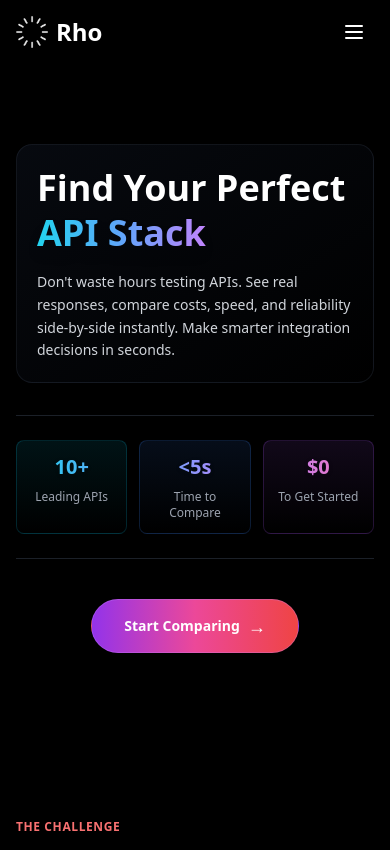
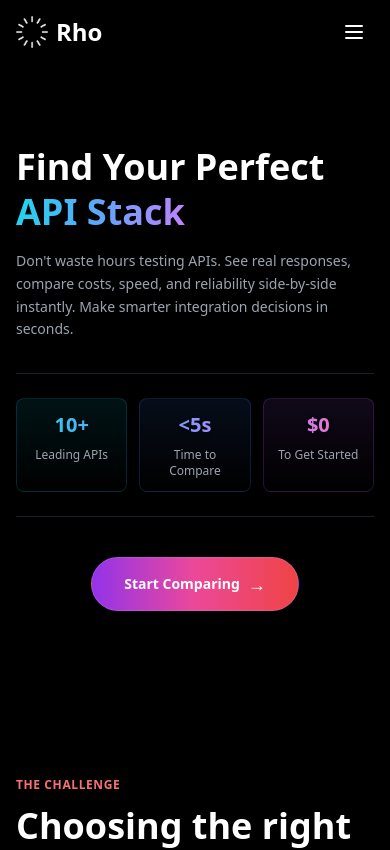
Before and after one commit to rainazab/CH12.0, a Next.js app in the folder rho-api-platform/: page / in a window 390 px wide. Shown: the top 850 px of the page. Built offline with nearby package versions, Linux system fonts and the light colour scheme; no server answers.

Commit message:
Remove background rectangle from hero content section

```diff
--- a/rho-api-platform/app/page.tsx
+++ b/rho-api-platform/app/page.tsx
@@ -87,15 +87,15 @@ export default function Home() {
           <div className="grid grid-cols-1 lg:grid-cols-2 gap-8 lg:gap-12 items-center">
             {/* Left: Content */}
             <div className="space-y-8 sm:space-y-7 lg:space-y-8 w-full">
-              {/* Content Box with Background */}
-              <div className="space-y-4 sm:space-y-5 lg:space-y-6 lg:p-0 p-5 sm:p-6 rounded-2xl sm:rounded-none bg-gradient-to-br from-gray-900/40 via-gray-900/20 to-transparent sm:bg-transparent border sm:border-none border-gray-700/30 backdrop-blur-sm sm:backdrop-blur-none">
+              {/* Content */}
+              <div className="space-y-4 sm:space-y-5 lg:space-y-6">
                 <h1 className="text-4xl sm:text-5xl lg:text-7xl font-bold text-white leading-tight">
                   Find Your Perfect{' '}
-                  <span className="bg-gradient-to-r from-cyan-400 via-blue-400 to-purple-400 bg-clip-text text-transparent drop-shadow-lg filter">
+                  <span className="bg-gradient-to-r from-cyan-400 via-blue-400 to-purple-400 bg-clip-text text-transparent">
                     API Stack
                   </span>
                 </h1>
-                <p className="text-sm sm:text-base lg:text-xl text-gray-300 sm:text-gray-400 leading-relaxed max-w-2xl">
+                <p className="text-sm sm:text-base lg:text-xl text-gray-400 leading-relaxed max-w-2xl">
                   Don't waste hours testing APIs. See real responses, compare costs, speed, and reliability side-by-side instantly. Make smarter integration decisions in seconds.
                 </p>
               </div>
```
